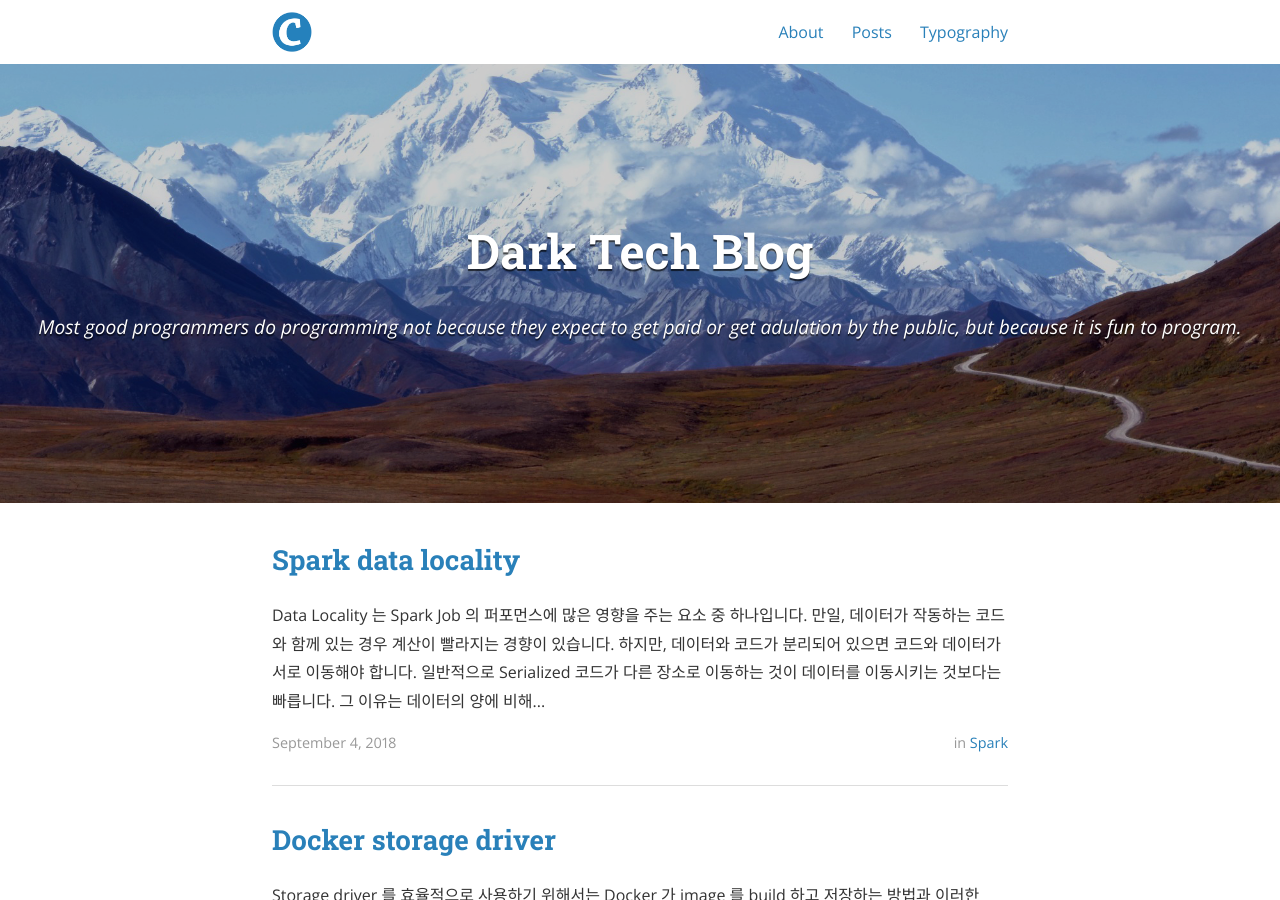
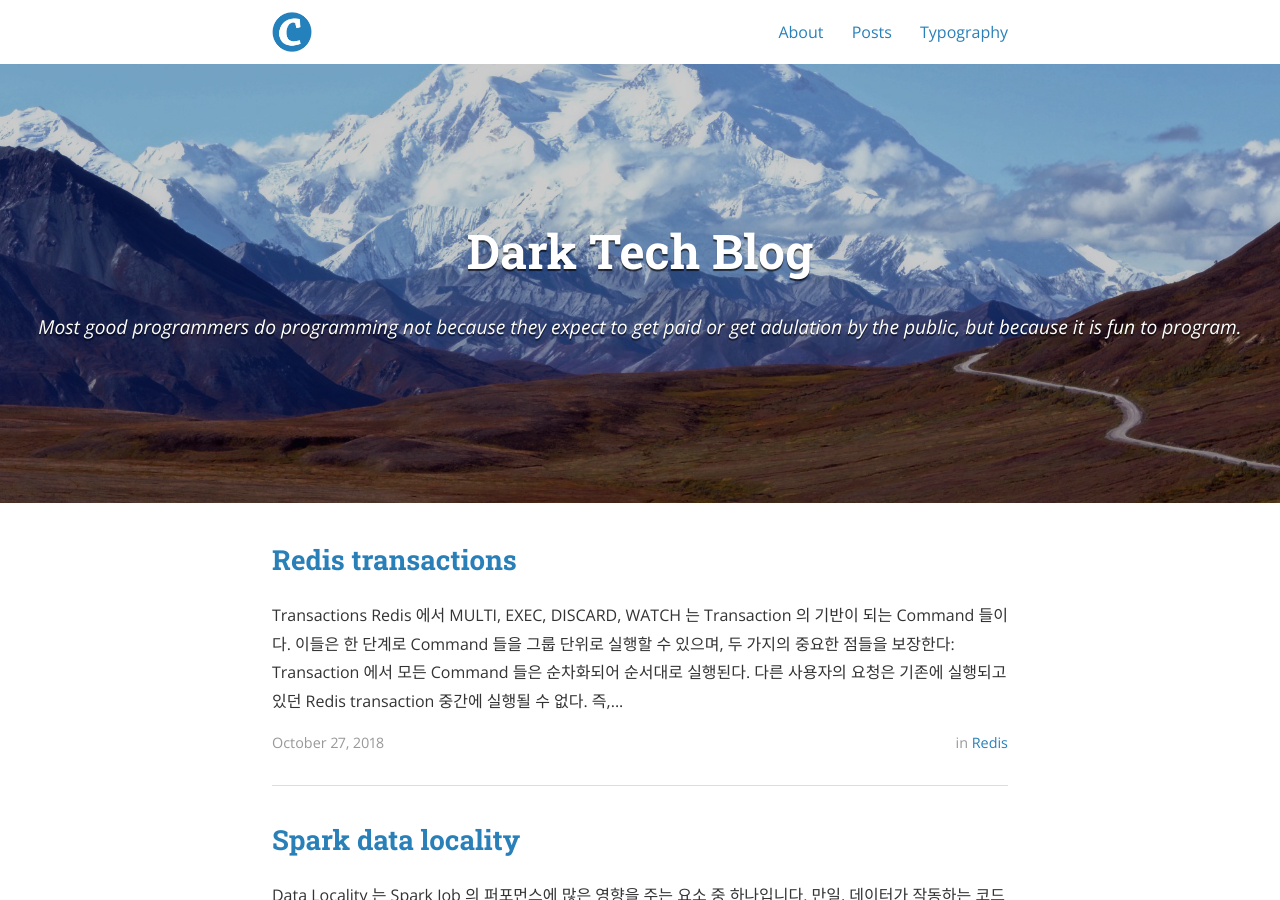
Before and after one commit to Dark0096/Dark0096.github.io, a Jekyll site: the page built from index.html, in a window 1280 px wide and 900 px high. Built offline with Jekyll 4.4.1, drawn with Linux system fonts in a browser that asks for light colours; nearby versions of some CDN libraries; the list of posts is cut into pages by our own code; part of the change alters nothing that is shown.

Commit message:
Add the redis transaction article

```diff
--- a/_config.yml
+++ b/_config.yml
@@ -18,7 +18,7 @@ description: >
 # Base URL of site (i.e. /blog). It should always start with a slash,
 # and never end with a slash. Set it to a blank value if hosting at the
 # root of your server.
-baseurl: "https://dark0096.github.io" # the subpath of your site, e.g. /blog/
+baseurl: "" # the subpath of your site, e.g. /blog/
 url: "https://dark0096.github.io" # the base hostname & protocol for your site
 cover: "/assets/header_image.jpg"
 logo: "/assets/logo.png"
--- /dev/null
+++ b/_posts/2018-10-27-redis-transaction.markdown
@@ -0,0 +1,183 @@
+---
+layout: post
+title:  "Redis transactions"
+date:   2018-10-27 20:00:00
+author: Dark
+categories: Redis
+tags: redis
+---
+
+### Transactions
+Redis 에서 `MULTI, EXEC, DISCARD, WATCH` 는 Transaction 의 기반이 되는 Command 들이다. 이들은 한 단계로 Command 들을 그룹 단위로 실행할 수 있으며, 두 가지의 중요한 점들을 보장한다:
+
+<ol>
+  <li>Transaction 에서 모든 Command 들은 순차화되어 순서대로 실행된다. 다른 사용자의 요청은 기존에 실행되고 있던 Redis transaction 중간에 실행될 수 없다. 즉, Redis 에서 Transaction 은 단일 isolated 작업으로써 실행된다는 점이 보장된다.</li>
+  <li>
+  Redis transaction 은 모든 Command 들을 처리 또는 수행하지 않음으로써 Atomic 을 보장한다. `EXEC` Command 는 Transaction 의 실행 시작을 의미한다.
+  client 가 `MULTI` Command 를 호출하기 이전에 서버에 대한 연결이 끊어지면 Transaction context 내의 작업들이 하나도 수행되지 않는다. 대신 `EXEC` Command 가 호출이 된다면, 모든 작업들은 수행된다.
+  append-only 파일을 사용할 때 Redis 는 단일 write (2) 시스템 호출을 사용하여 디스크에 Transaction 을 기록한다.
+  그러나 Redis server 가 고장나거나 system 관리자에 의해 종료되는 발생하기 힘든 경우가 일어났을 때에는 일부 작업들만이 기록될 수도 있다.
+  Redis 는 재시작할 때에 이러한 비정상적인 상황들을 감지하고, error 와 함께 종료된다.
+  redis-check-aof tool 을 사용하면 server 가 다시 시작될 수 있도록 부분적으로 기록된 작업들을 지움으로써 error 상황을 해결할 수 있다.
+  </li>
+</ol>
+
+version 2.2 부터 Redis 는 `check-and-set (CAS)` 작업과 아주 유사한 방법으로 optimistic locking 방식을 위에서 언급한 두 가지 외에도 보장한다. 이에 대한 자세한 내용은 페이지의 하단에 설명되어 있다.
+
+### Usage
+A Redis transaction is entered using the MULTI command. The command always replies with OK. At this point the user can issue multiple commands. Instead of executing these commands, Redis will queue them. All the commands are executed once EXEC is called.
+
+Calling DISCARD instead will flush the transaction queue and will exit the transaction.
+
+The following example increments keys foo and bar atomically.
+
+{% highlight bash %}
+> MULTI
+OK
+> INCR foo
+QUEUED
+> INCR bar
+QUEUED
+> EXEC
+1) (integer) 1
+2) (integer) 1
+{% endhighlight %}
+As it is possible to see from the session above, EXEC returns an array of replies, where every element is the reply of a single command in the transaction, in the same order the commands were issued.
+
+When a Redis connection is in the context of a MULTI request, all commands will reply with the string QUEUED (sent as a Status Reply from the point of view of the Redis protocol). A queued command is simply scheduled for execution when EXEC is called.
+
+### Errors inside a transaction
+During a transaction it is possible to encounter two kind of command errors:
+
+A command may fail to be queued, so there may be an error before EXEC is called. For instance the command may be syntactically wrong (wrong number of arguments, wrong command name, ...), or there may be some critical condition like an out of memory condition (if the server is configured to have a memory limit using the maxmemory directive).
+A command may fail after EXEC is called, for instance since we performed an operation against a key with the wrong value (like calling a list operation against a string value).
+Clients used to sense the first kind of errors, happening before the EXEC call, by checking the return value of the queued command: if the command replies with QUEUED it was queued correctly, otherwise Redis returns an error. If there is an error while queueing a command, most clients will abort the transaction discarding it.
+
+However starting with Redis 2.6.5, the server will remember that there was an error during the accumulation of commands, and will refuse to execute the transaction returning also an error during EXEC, and discarding the transaction automatically.
+
+Before Redis 2.6.5 the behavior was to execute the transaction with just the subset of commands queued successfully in case the client called EXEC regardless of previous errors. The new behavior makes it much more simple to mix transactions with pipelining, so that the whole transaction can be sent at once, reading all the replies later at once.
+
+Errors happening after EXEC instead are not handled in a special way: all the other commands will be executed even if some command fails during the transaction.
+
+This is more clear on the protocol level. In the following example one command will fail when executed even if the syntax is right:
+
+{% highlight bash %}
+Trying 127.0.0.1...
+Connected to localhost.
+Escape character is '^]'.
+MULTI
++OK
+SET a 3
+abc
++QUEUED
+LPOP a
++QUEUED
+EXEC
+*2
++OK
+{% endhighlight %}
+
+-ERR Operation against a key holding the wrong kind of value
+EXEC returned two-element Bulk string reply where one is an OK code and the other an -ERR reply. It's up to the client library to find a sensible way to provide the error to the user.
+
+It's important to note that even when a command fails, all the other commands in the queue are processed – Redis will not stop the processing of commands.
+
+Another example, again using the wire protocol with telnet, shows how syntax errors are reported ASAP instead:
+
+{% highlight bash %}
+MULTI
++OK
+INCR a b c
+{% endhighlight %}
+-ERR wrong number of arguments for 'incr' command
+This time due to the syntax error the bad INCR command is not queued at all.
+
+### Why Redis does not support roll backs?
+If you have a relational databases background, the fact that Redis commands can fail during a transaction, but still Redis will execute the rest of the transaction instead of rolling back, may look odd to you.
+
+However there are good opinions for this behavior:
+
+Redis commands can fail only if called with a wrong syntax (and the problem is not detectable during the command queueing), or against keys holding the wrong data type: this means that in practical terms a failing command is the result of a programming errors, and a kind of error that is very likely to be detected during development, and not in production.
+Redis is internally simplified and faster because it does not need the ability to roll back.
+An argument against Redis point of view is that bugs happen, however it should be noted that in general the roll back does not save you from programming errors. For instance if a query increments a key by 2 instead of 1, or increments the wrong key, there is no way for a rollback mechanism to help. Given that no one can save the programmer from his or her errors, and that the kind of errors required for a Redis command to fail are unlikely to enter in production, we selected the simpler and faster approach of not supporting roll backs on errors.
+
+### Discarding the command queue
+DISCARD can be used in order to abort a transaction. In this case, no commands are executed and the state of the connection is restored to normal.
+
+{% highlight bash %}
+> SET foo 1
+OK
+> MULTI
+OK
+> INCR foo
+QUEUED
+> DISCARD
+OK
+> GET foo
+"1"
+{% endhighlight %}
+
+### Optimistic locking using check-and-set
+WATCH is used to provide a check-and-set (CAS) behavior to Redis transactions.
+
+WATCHed keys are monitored in order to detect changes against them. If at least one watched key is modified before the EXEC command, the whole transaction aborts, and EXEC returns a Null reply to notify that the transaction failed.
+
+For example, imagine we have the need to atomically increment the value of a key by 1 (let's suppose Redis doesn't have INCR).
+
+The first try may be the following:
+
+{% highlight bash %}
+val = GET mykey
+val = val + 1
+SET mykey $val
+{% endhighlight %}
+
+This will work reliably only if we have a single client performing the operation in a given time. If multiple clients try to increment the key at about the same time there will be a race condition. For instance, client A and B will read the old value, for instance, 10. The value will be incremented to 11 by both the clients, and finally SET as the value of the key. So the final value will be 11 instead of 12.
+
+Thanks to WATCH we are able to model the problem very well:
+
+{% highlight bash %}
+WATCH mykey
+val = GET mykey
+val = val + 1
+MULTI
+SET mykey $val
+EXEC
+{% endhighlight %}
+Using the above code, if there are race conditions and another client modifies the result of val in the time between our call to WATCH and our call to EXEC, the transaction will fail.
+
+We just have to repeat the operation hoping this time we'll not get a new race. This form of locking is called optimistic locking and is a very powerful form of locking. In many use cases, multiple clients will be accessing different keys, so collisions are unlikely – usually there's no need to repeat the operation.
+
+### WATCH explained
+So what is WATCH really about? It is a command that will make the EXEC conditional: we are asking Redis to perform the transaction only if none of the WATCHed keys were modified. (But they might be changed by the same client inside the transaction without aborting it. More on this.) Otherwise the transaction is not entered at all. (Note that if you WATCH a volatile key and Redis expires the key after you WATCHed it, EXEC will still work. More on this.)
+
+WATCH can be called multiple times. Simply all the WATCH calls will have the effects to watch for changes starting from the call, up to the moment EXEC is called. You can also send any number of keys to a single WATCH call.
+
+When EXEC is called, all keys are UNWATCHed, regardless of whether the transaction was aborted or not. Also when a client connection is closed, everything gets UNWATCHed.
+
+It is also possible to use the UNWATCH command (without arguments) in order to flush all the watched keys. Sometimes this is useful as we optimistically lock a few keys, since possibly we need to perform a transaction to alter those keys, but after reading the current content of the keys we don't want to proceed. When this happens we just call UNWATCH so that the connection can already be used freely for new transactions.
+
+Using WATCH to implement ZPOP
+A good example to illustrate how WATCH can be used to create new atomic operations otherwise not supported by Redis is to implement ZPOP, that is a command that pops the element with the lower score from a sorted set in an atomic way. This is the simplest implementation:
+
+{% highlight bash %}
+WATCH zset
+element = ZRANGE zset 0 0
+MULTI
+ZREM zset element
+EXEC
+{% endhighlight %}
+If EXEC fails (i.e. returns a Null reply) we just repeat the operation.
+
+### Redis scripting and transactions
+A Redis script is transactional by definition, so everything you can do with a Redis transaction, you can also do with a script, and usually the script will be both simpler and faster.
+
+This duplication is due to the fact that scripting was introduced in Redis 2.6 while transactions already existed long before. However we are unlikely to remove the support for transactions in the short time because it seems semantically opportune that even without resorting to Redis scripting it is still possible to avoid race conditions, especially since the implementation complexity of Redis transactions is minimal.
+
+However it is not impossible that in a non immediate future we'll see that the whole user base is just using scripts. If this happens we may deprecate and finally remove transactions.
+
+
+### Reference
+[Redis Transactions]
+
+[Redis Transactions]:      https://redis.io/topics/transactions
```
